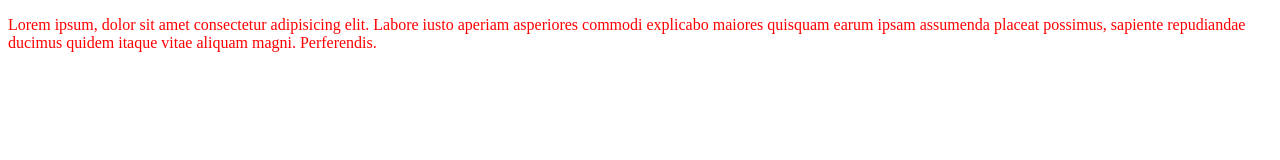
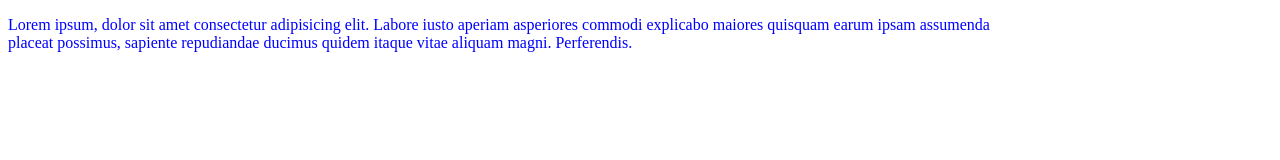
Before and after one commit to zuticmila/zuticmila.github.io, a plain HTML site: page index.html in a window 1280 px wide. Drawn offline with Linux system fonts and the light colour scheme.

Commit message:
push
marko je promenio boju

```diff
--- a/sass/index.scss
+++ b/sass/index.scss
@@ -1,5 +1,6 @@
 body{
     p{
-        color: red;
+        color: blue;
+        width: 80%;
     }
 }
```
Also changed, not shown: stylesheets/index.css, 1 other file.
